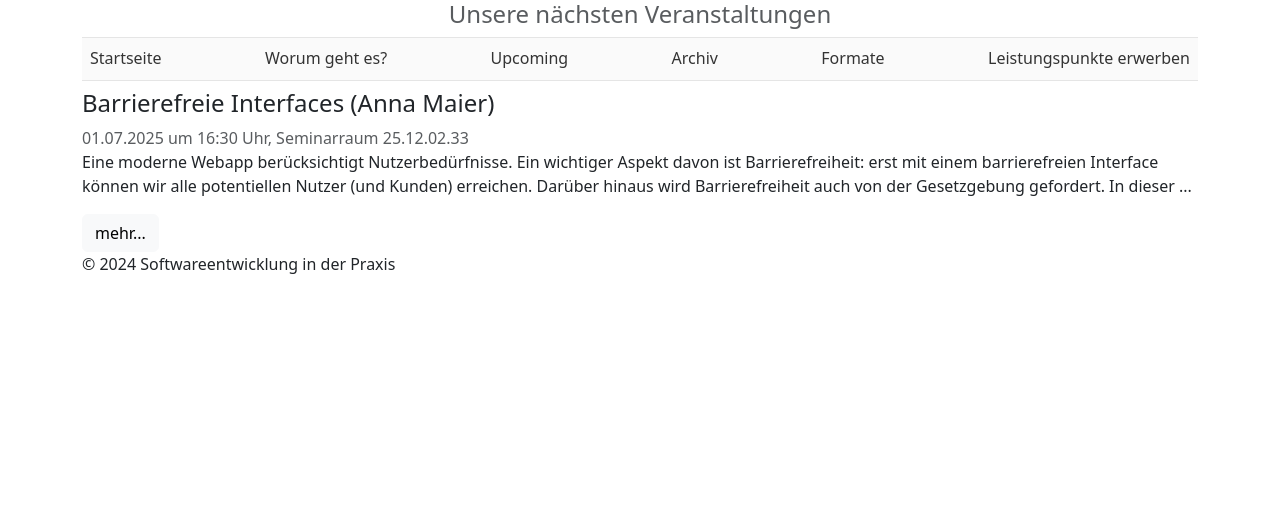
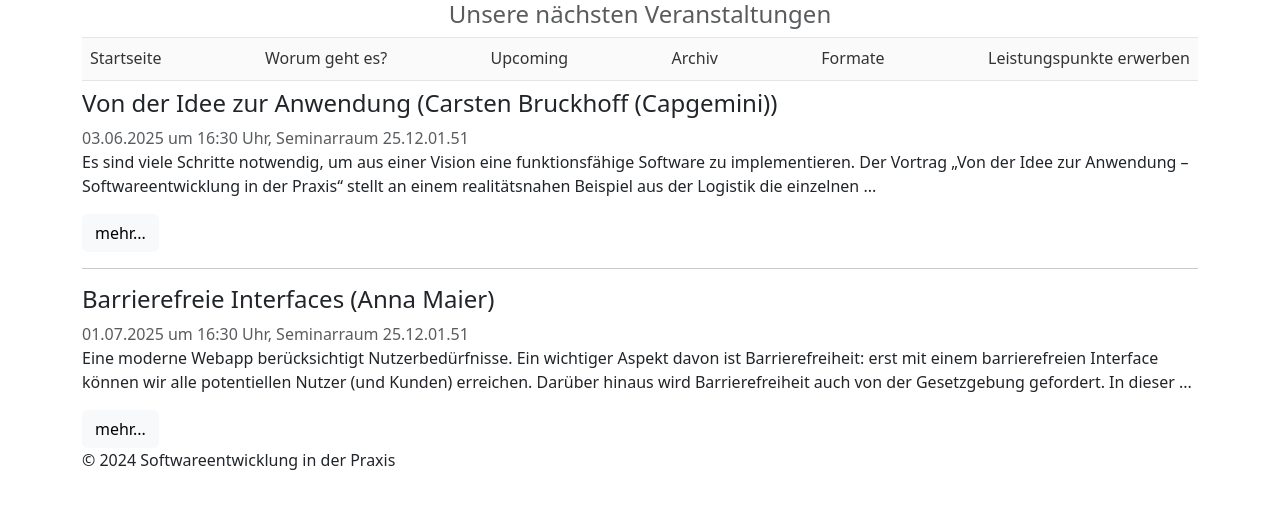
Before and after one commit to Softwareentwicklung-in-der-Praxis/Softwareentwicklung-in-der-Praxis.github.io, a Jekyll site: the page built from _pages/upcoming.md, in a window 1280 px wide. Shown: the top 509 px of the page. Built offline with Jekyll 4.4.1, drawn with Linux system fonts in a browser that asks for light colours.

Commit message:
Deploying to gh-pages from @ Softwareentwicklung-in-der-Praxis/Softwareentwicklung-in-der-Praxis.github.io@c5f2e2c470f3847bc9346b358fa50e1b9f71097a 🚀

```diff
--- /dev/null
+++ b/_posts/2025-06-03-von-der-idee-zur-anwendung.md
@@ -0,0 +1,20 @@
+---
+layout: post
+reihe: SEP
+date: 2025-06-03 14:55:05 +0100
+title: "Von der Idee zur Anwendung"
+sprecher: "Carsten Bruckhoff (Capgemini)"
+code: "SEP20250603"
+status: "upcoming"
+categories: sep event
+ort: "Seminarraum 25.12.01.51"
+zeit: "16:30"
+short: " Es sind viele Schritte notwendig, um aus einer Vision eine funktionsfähige Software zu implementieren. Der Vortrag „Von der Idee zur Anwendung – Softwareentwicklung in der Praxis“ stellt an einem realitätsnahen Beispiel aus der Logistik die einzelnen ..."
+---
+
+## Zusammenfassung
+
+
+Es sind viele Schritte notwendig, um aus einer Vision eine funktionsfähige Software zu implementieren.
+Der Vortrag „Von der Idee zur Anwendung – Softwareentwicklung in der Praxis“ stellt an einem realitätsnahen Beispiel aus der Logistik die einzelnen Schritte der Softwareentwicklung vor und illustriert die verschiedenen Rollen in diesem Prozess.
+Somit gibt der Vortrag einen tieferen Einblick in den Alltag eines Informatikers, der im Bereich Entwicklung von betrieblichen Informationssystemen arbeitet.
--- a/_posts/2025-07-01-barrierefreie-interfaces.md
+++ b/_posts/2025-07-01-barrierefreie-interfaces.md
@@ -7,7 +7,7 @@ sprecher: "Anna Maier"
 code: "SEP20250701"
 status: "upcoming"
 categories: sep event
-ort: "Seminarraum 25.12.02.33"
+ort: "Seminarraum 25.12.01.51"
 zeit: "16:30"
 short: " Eine moderne Webapp berücksichtigt Nutzerbedürfnisse. Ein wichtiger Aspekt davon ist Barrierefreiheit: erst mit einem barrierefreien Interface können wir alle potentiellen Nutzer (und Kunden) erreichen. Darüber hinaus wird Barrierefreiheit auch von der Gesetzgebung gefordert. In dieser ..."
 ---
```
